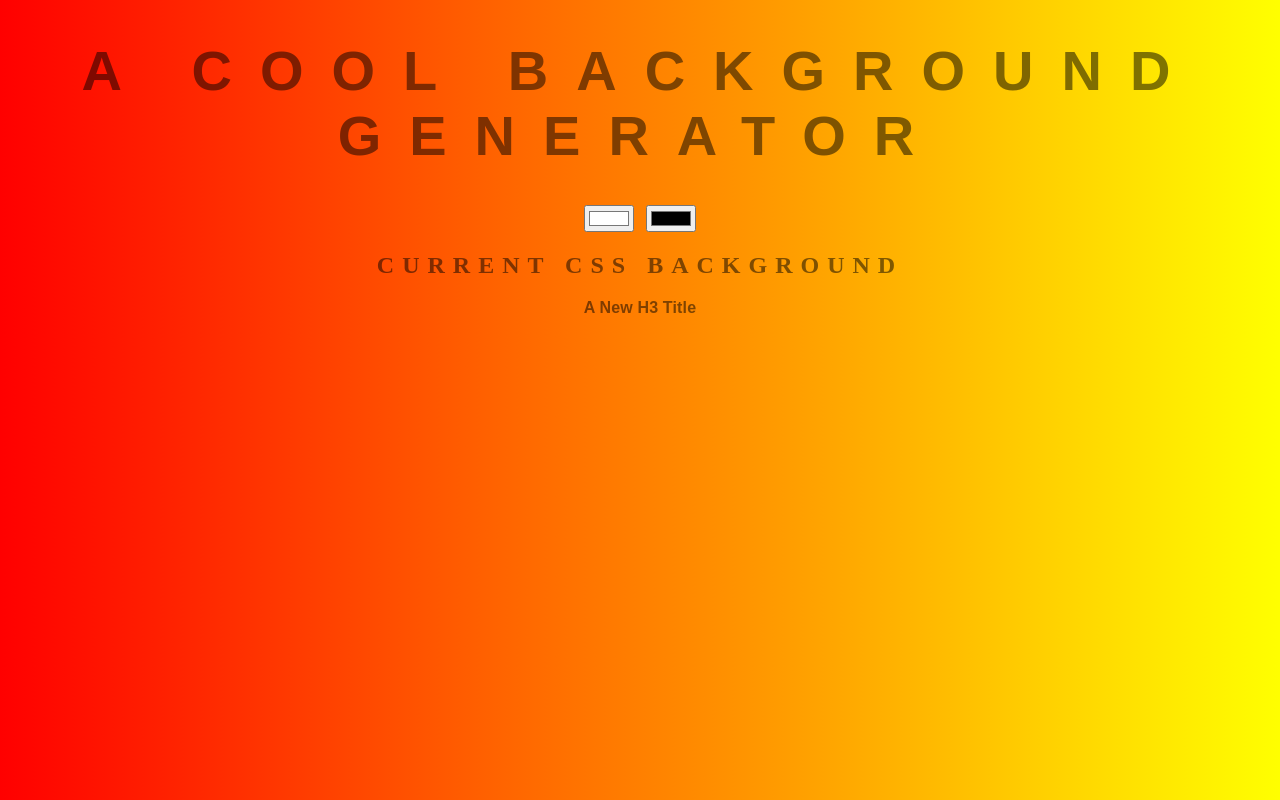
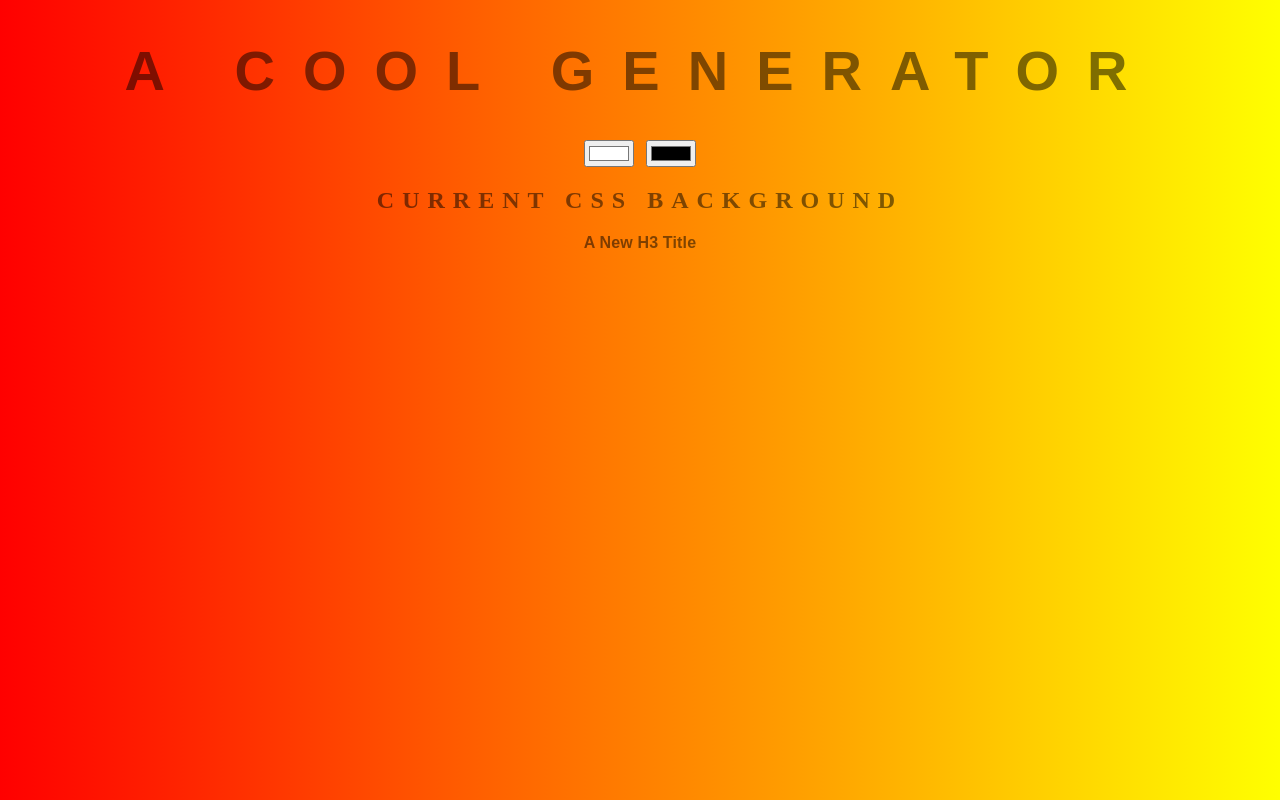
Before and after one commit to syliow/background-generator, a plain HTML site: page index.html in a window 1280 px wide. Drawn offline with Linux system fonts and the light colour scheme.

Commit message:
Laoban edit : Users prefer old title

```diff
--- a/index.html
+++ b/index.html
@@ -6,7 +6,7 @@
 
 </head>
 <body id = "background">
-		<h1>A COOL BACKGROUND Generator</h1>
+		<h1>A Cool Generator</h1>
 		<input class ="color1" type="color" name="color1" value="#ffffff" id ="intcolor1">
 		<input class = "color2" type="color" name="color2" value="#000000" id="intcolor2">
 		<h2>Current CSS Background</h2>
```
